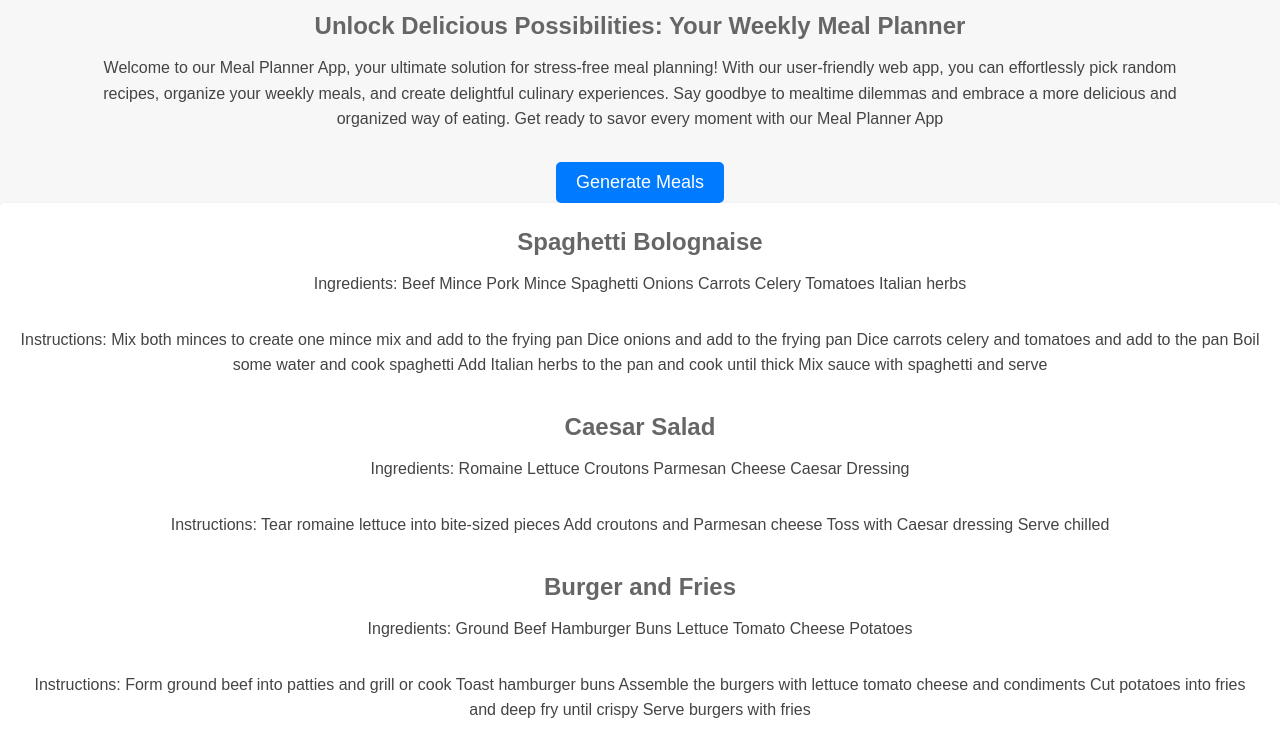
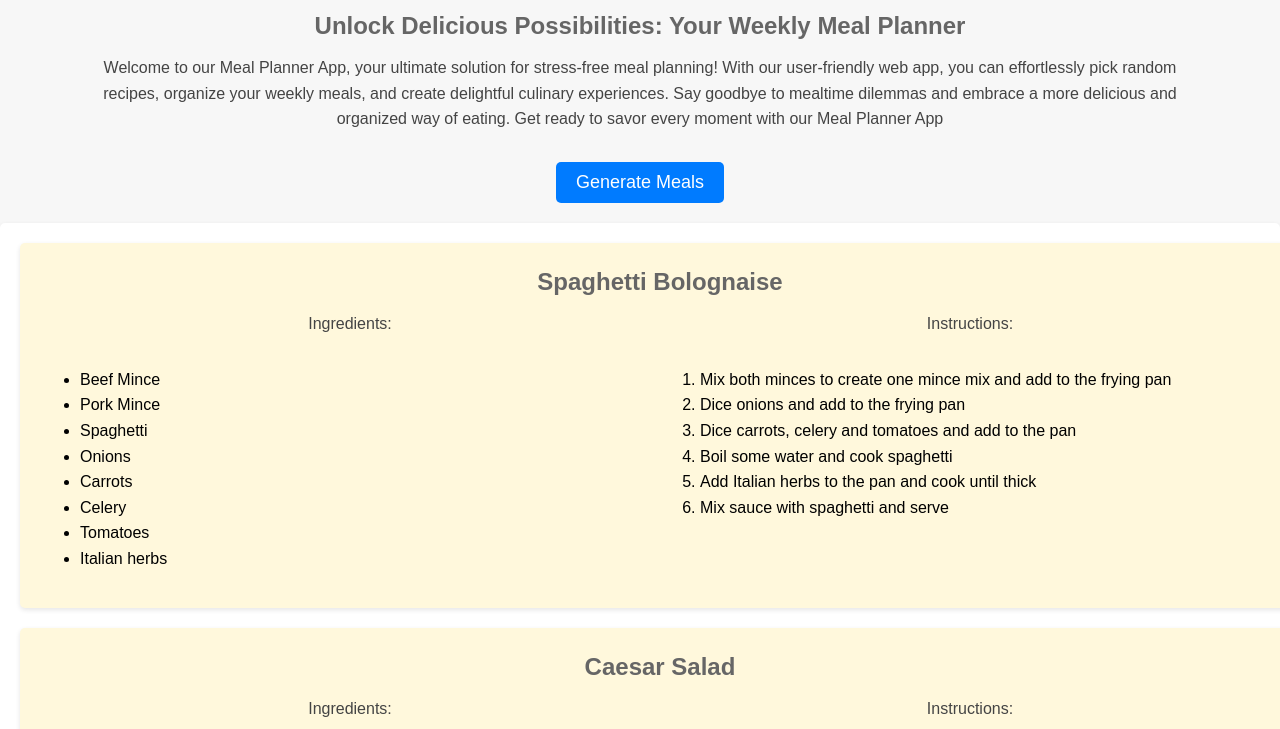
Before and after one commit to lukewelden/meal-planner, a plain HTML site: page index.html in a window 1280 px wide. Both pictures are taken after a click on the button "Generate Meals". Shown: the part 71-800 px from the top of the page. Drawn offline with Linux system fonts and the light colour scheme.

Commit message:
Improved styling of meals

```diff
--- a/main.mjs
+++ b/main.mjs
@@ -11,11 +11,30 @@ const meal = document.createElement("div");
 
 // Function to create the HTML content for each meal
 const createMealDiv = (meal) => {
+    // Generate the list items for ingredients
+    const ingredientsListItems = meal.ingredients.map((ingredient) => `<li>${ingredient}</li>`).join('');
+
+    // Generate the list items for instructions
+    const instructionsListItems = meal.instructions.map((instruction) => `<li>${instruction}</li>`).join('');
+
+    // Combine the ingredients list and instructions list into the div
     return `
-      <div>
+      <div class="meal">
         <h2>${meal.name}</h2>
-        <p>Ingredients: ${meal.ingredients.join(', ')}</p>
-        <p>Instructions: ${meal.instructions.join(', ')}</p>
+        <div class="lists">
+          <div class="ingredients">
+            <p>Ingredients:</p>
+            <ul>
+              ${ingredientsListItems}
+            </ul>
+          </div>
+          <div class="instructions">
+            <p>Instructions:</p>
+            <ol>
+              ${instructionsListItems}
+            </ol>
+          </div>
+        </div>
       </div>
     `;
   };
@@ -26,9 +45,6 @@ const mealDivs = randomMealsArray.map((meal) => createMealDiv(meal));
 // Join the generated HTML elements and convert to a string
 let mealDivString = mealDivs.join('');
 
-// Remove the commas from the string
-mealDivString = mealDivString.replace(/,/g, '');
-
 // unhides meals section and adds the above html div element
 let showMealSection = function() {
     mealSection.style.display = 'block';
--- a/style.css
+++ b/style.css
@@ -26,8 +26,36 @@ body, h1, h2, p, button {
     border-radius: 5px;
     padding: 20px;
     margin-bottom: 20px;
+    margin-top: 20px;
     display: none;
+
   }
+
+  /* Style for each meal */
+.meal {
+  width: 100%; /* Make each meal take up 50% of the container width */
+  box-shadow: 0px 2px 5px rgba(0, 0, 0, 0.1);
+  border-radius: 5px;
+  padding: 20px;
+  margin-bottom: 20px;
+  background-color: cornsilk;
+}
+
+/* Style for the lists container */
+.lists {
+  display: flex;
+  text-align: left;
+}
+
+/* Style for the ingredients list */
+.ingredients {
+  flex: 1; /* Make the ingredients list take up 50% of the meal width */
+}
+
+/* Style for the instructions list */
+.instructions {
+  flex: 1; /* Make the instructions list take up 50% of the meal width */
+}
 
   /* Style the header elements */
   h1 {
```
Also changed, not shown: 1 other file.
